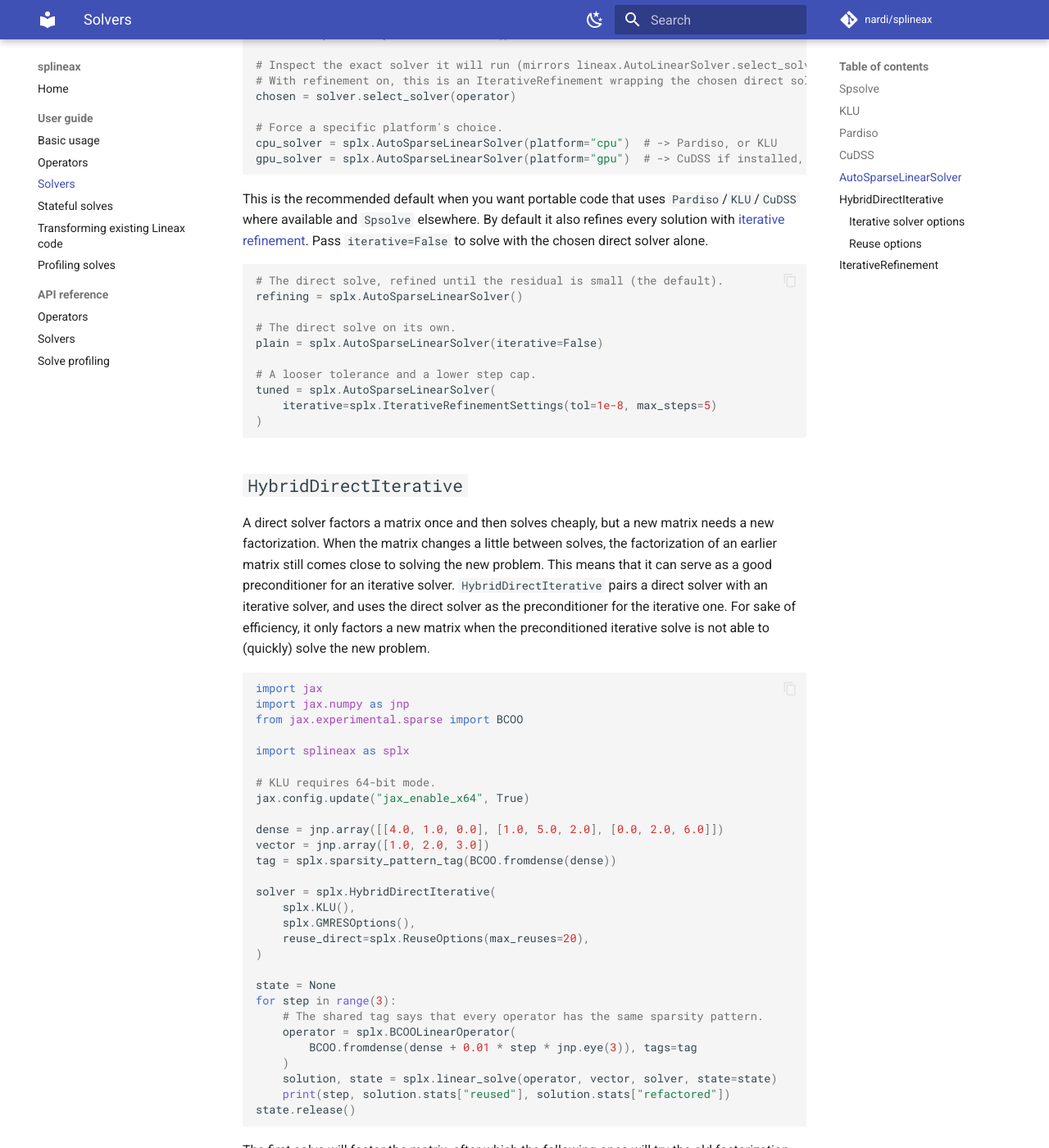
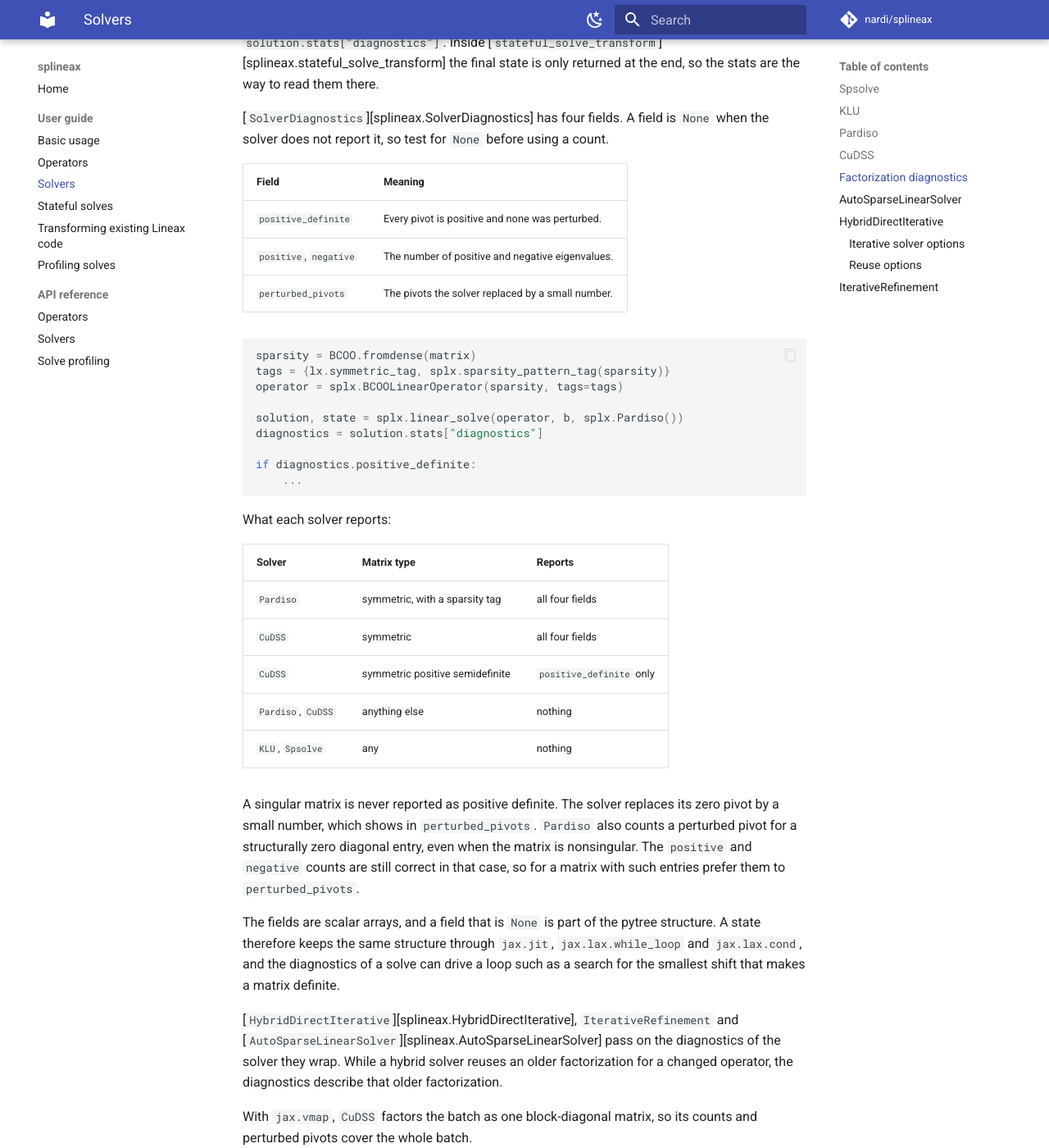
Before and after one commit to nardi/splineax, an MkDocs documentation site: the page built from docs/guide/solvers.md, in a window 1280 px wide and 1400 px high, scrolled down 3287 px. Shown: the whole window at 82% size. Built offline with MkDocs 1.6.1 and Material for MkDocs 9.7.7, drawn with Linux system fonts in a browser that asks for light colours; comment, search, counter and statistics services are not loaded; some of the changed text lies outside the part shown.

Commit message:
docs: Describe factorization diagnostics
The solver guide gains a section on `SolverDiagnostics` with what each solver reports, and
the stateful guide shows a shift search that reads the flag inside `stateful_solve_transform`.
The `Pardiso` docs now say that tagged symmetric operators factor symmetrically, and the
claim that every matrix is factored as nonsymmetric is gone.

Co-Authored-By: Claude Sonnet 5.5 <noreply@anthropic.com>
Claude-Session: https://claude.ai/code/session_017EaVVNi4LCePwdKWNDSzaD

````diff
--- a/docs/guide/solvers.md
+++ b/docs/guide/solvers.md
@@ -70,6 +70,18 @@ pip install splineax[pardiso]
 solver = splx.Pardiso()
 ```
 
+`Pardiso` follows the lineax tags of the operator. An operator tagged
+`lineax.symmetric_tag` that also carries a
+[`sparsity_pattern_tag`][splineax.sparsity_pattern_tag] is factored as a real symmetric
+indefinite matrix, from its upper triangle. That includes positive semidefinite
+operators, because only the indefinite type reports the inertia (see
+[Factorization diagnostics](#factorization-diagnostics)). Any other operator is factored
+as a general matrix and reports no diagnostics. A symmetric operator without a sparsity
+tag takes the general path too, since the upper triangle is selected once per pattern and
+the pattern is not known without a tag. Earlier releases factored every operator as a general
+matrix, so a tagged symmetric operator now pivots differently and its solution may differ
+at the level of the solver tolerance.
+
 !!! warning "CPU, real-valued, and double precision only, and requires installation"
 
     `pardiso_mkl_jax` wraps a CPU-only library and only supports real-valued matrices
@@ -109,6 +121,11 @@ new values refactorizes with the previous pivots, which is cheaper than a fresh
 factorization. When the reused pivots come out badly scaled for the new values, `update`
 factorizes fresh instead, like `KLU` does.
 
+`CuDSS` picks its matrix type from the lineax tags too. A symmetric operator is factored
+as LDL^T, a symmetric positive semidefinite one with Cholesky, and anything else as a
+general matrix. See [Factorization diagnostics](#factorization-diagnostics) for what each
+type reports.
+
 !!! warning "CUDA GPU only, and requires installation"
 
     cuDSS is a CUDA-only library: `CuDSS` raises an error at trace time if solved on any
@@ -117,6 +134,65 @@ factorizes fresh instead, like `KLU` does.
     `ImportError` if the optional dependency isn't installed. Use
     [`AutoSparseLinearSolver`][splineax.AutoSparseLinearSolver] for code that should work
     whether or not it is.
+
+## Factorization diagnostics
+
+A direct solver can report facts about the factorization it holds. A Newton trust-region
+minimiser, for example, needs to know whether `H + sigma I` is positive definite before it
+accepts a step. Every solver state has a `diagnostics` property, and every solve returns
+the same object as `solution.stats["diagnostics"]`. Inside
+[`stateful_solve_transform`][splineax.stateful_solve_transform] the final state is only
+returned at the end, so the stats are the way to read them there.
+
+[`SolverDiagnostics`][splineax.SolverDiagnostics] has four fields. A field is `None` when
+the solver does not report it, so test for `None` before using a count.
+
+| Field | Meaning |
+| --- | --- |
+| `positive_definite` | Every pivot is positive and none was perturbed. |
+| `positive`, `negative` | The number of positive and negative eigenvalues. |
+| `perturbed_pivots` | The pivots the solver replaced by a small number. |
+
+```{.python notest}
+sparsity = BCOO.fromdense(matrix)
+tags = {lx.symmetric_tag, splx.sparsity_pattern_tag(sparsity)}
+operator = splx.BCOOLinearOperator(sparsity, tags=tags)
+
+solution, state = splx.linear_solve(operator, b, splx.Pardiso())
+diagnostics = solution.stats["diagnostics"]
+
+if diagnostics.positive_definite:
+    ...
+```
+
+What each solver reports:
+
+| Solver | Matrix type | Reports |
+| --- | --- | --- |
+| `Pardiso` | symmetric, with a sparsity tag | all four fields |
+| `CuDSS` | symmetric | all four fields |
+| `CuDSS` | symmetric positive semidefinite | `positive_definite` only |
+| `Pardiso`, `CuDSS` | anything else | nothing |
+| `KLU`, `Spsolve` | any | nothing |
+
+A singular matrix is never reported as positive definite. The solver replaces its zero
+pivot by a small number, which shows in `perturbed_pivots`. `Pardiso` also counts a
+perturbed pivot for a structurally zero diagonal entry, even when the matrix is
+nonsingular. The `positive` and `negative` counts are still correct in that case, so for a
+matrix with such entries prefer them to `perturbed_pivots`.
+
+The fields are scalar arrays, and a field that is `None` is part of the pytree structure.
+A state therefore keeps the same structure through `jax.jit`, `jax.lax.while_loop` and
+`jax.lax.cond`, and the diagnostics of a solve can drive a loop such as a search for the
+smallest shift that makes a matrix definite.
+
+[`HybridDirectIterative`][splineax.HybridDirectIterative], `IterativeRefinement` and
+[`AutoSparseLinearSolver`][splineax.AutoSparseLinearSolver] pass on the diagnostics of the
+solver they wrap. While a hybrid solver reuses an older factorization for a changed
+operator, the diagnostics describe that older factorization.
+
+With `jax.vmap`, `CuDSS` factors the batch as one block-diagonal matrix, so its counts and
+perturbed pivots cover the whole batch.
 
 ## `AutoSparseLinearSolver`
 
````
Also changed, not shown: docs/api/solvers.md (+8 -0 lines), docs/guide/stateful.md (+36 -0 lines), 2 other files.
